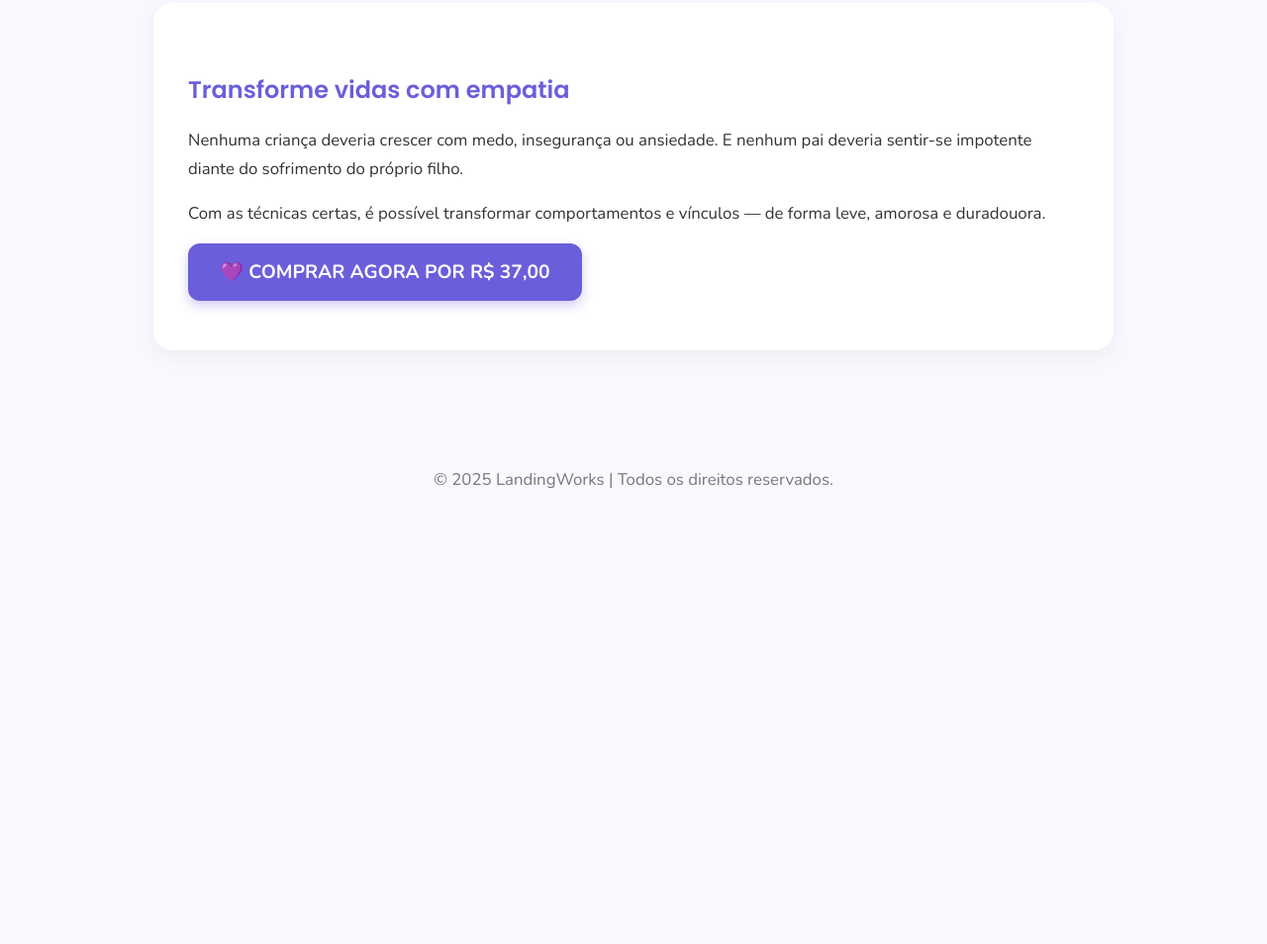
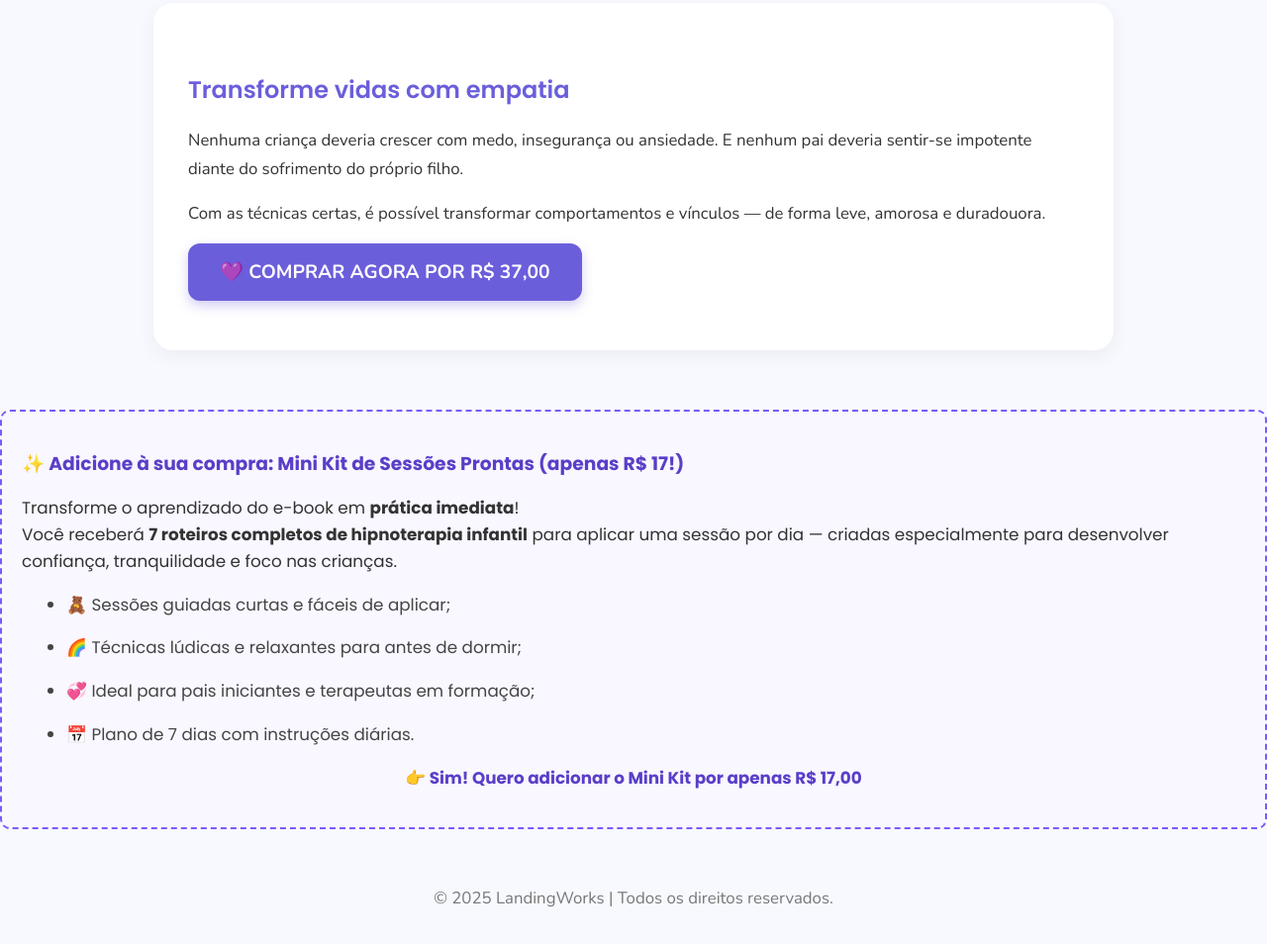
Before and after one commit to Sergio-Aposs/Hipnoterapia-para-Criancas, a plain HTML site: page index.html in a window 1280 px wide. Shown: the part 5260-6214 px from the top of the page at 99% size. Before the commit the page ends 5814 px from the top, so only its background shows below. Drawn offline with nearby package versions, Linux system fonts and the light colour scheme.

Commit message:
Update index.html

```diff
--- a/index.html
+++ b/index.html
@@ -210,6 +210,24 @@ em {
   <a href="https://pay.kiwify.com.br/xqn8Dg8" class="cta">💜 COMPRAR AGORA POR R$ 37,00</a>
 </section>
 
+  <!-- 🟣 ORDER BUMP: Mini Kit de Sessões Prontas -->
+<div style="border: 2px dashed #7a5af8; background: #f9f7ff; padding: 20px; border-radius: 10px; font-family: 'Poppins', sans-serif; margin-top: 25px;">
+  <h3 style="color: #5a3ec8; margin-bottom: 10px;">✨ Adicione à sua compra: Mini Kit de Sessões Prontas (apenas R$ 17!)</h3>
+  <p style="color: #333; line-height: 1.6;">
+    Transforme o aprendizado do e-book em <strong>prática imediata</strong>!<br>
+    Você receberá <strong>7 roteiros completos de hipnoterapia infantil</strong> para aplicar uma sessão por dia — criadas especialmente para desenvolver confiança, tranquilidade e foco nas crianças.
+  </p>
+  <ul style="color:#444; line-height:1.5; margin-left: 20px;">
+    <li>🧸 Sessões guiadas curtas e fáceis de aplicar;</li>
+    <li>🌈 Técnicas lúdicas e relaxantes para antes de dormir;</li>
+    <li>💞 Ideal para pais iniciantes e terapeutas em formação;</li>
+    <li>📅 Plano de 7 dias com instruções diárias.</li>
+  </ul>
+  <p style="text-align:center; margin-top: 15px;">
+    <strong style="color:#5a3ec8;">👉 Sim! Quero adicionar o Mini Kit por apenas R$ 17,00</strong>
+  </p>
+</div>
+
 <footer>
   <p>© 2025 LandingWorks | Todos os direitos reservados.</p>
 </footer>
```
